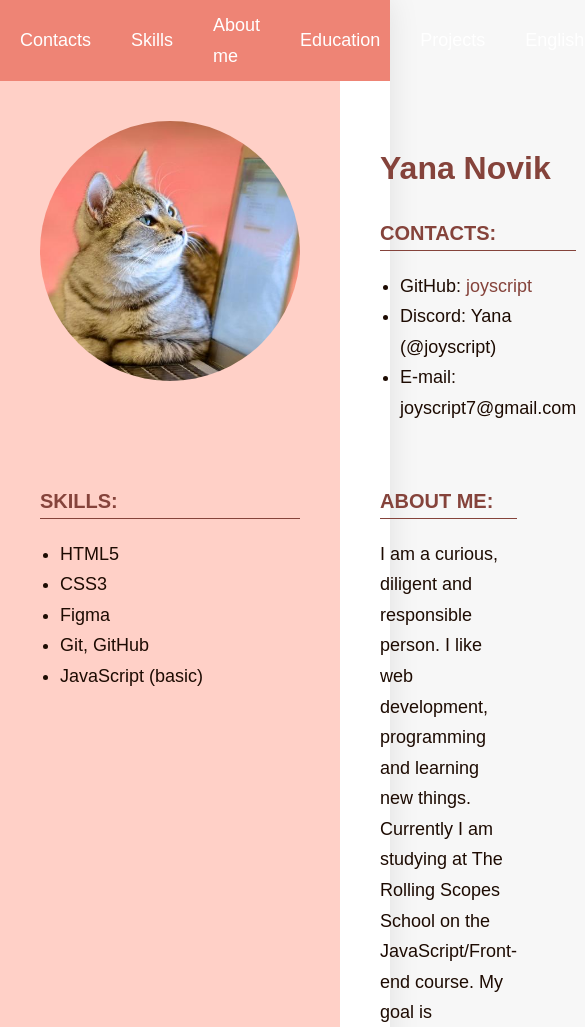
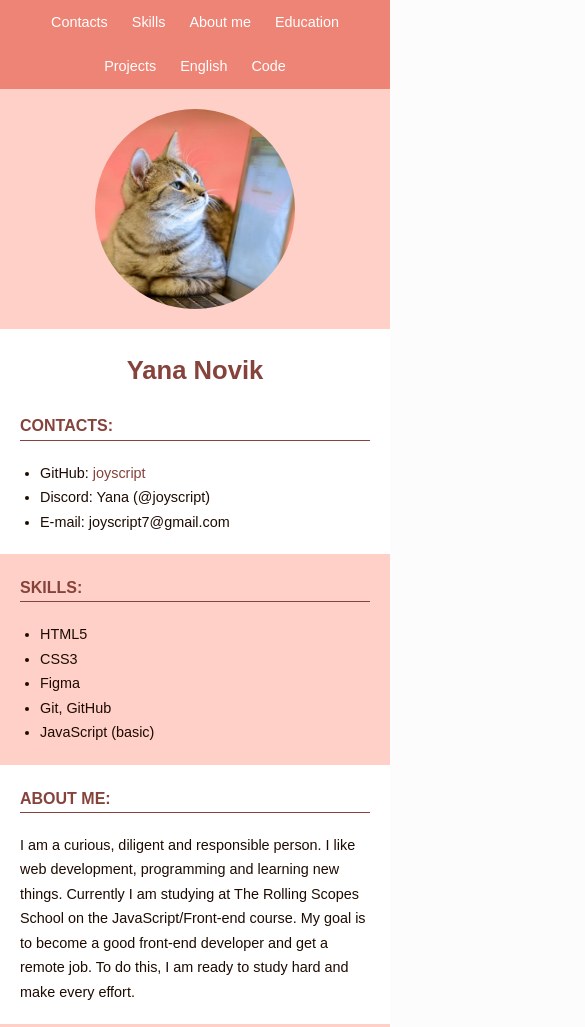
Before and after one commit to joyscript/rsschool-cv-stage0, a plain HTML site: page index.html in a window 390 px wide. Shown: the top 1027 px of the page, 585 px wide, since content can reach past the window. Drawn offline with Linux system fonts and the light colour scheme.

Commit message:
feat: add adaptive styles

```diff
--- a/index.html
+++ b/index.html
@@ -11,7 +11,7 @@
   <body>
     <div class="wrapper">
       <header class="header">
-        <nav>
+        <nav class="nav">
           <ul class="nav-list">
             <li><a class="nav-link" href="#contacts">Contacts</a></li>
             <li><a class="nav-link" href="#skills">Skills</a></li>
@@ -36,7 +36,7 @@
             <ul>
               <li>
                 GitHub:
-                <a href="https://github.com/joyscript">joyscript</a>
+                <a href="https://github.com/joyscript" target="_blank">joyscript</a>
               </li>
               <li>Discord: Yana (@joyscript)</li>
               <li>E-mail: joyscript7@gmail.com</li>
--- a/style.css
+++ b/style.css
@@ -8,6 +8,7 @@
 }
 
 html {
+  font-size: 10px;
   scroll-behavior: smooth;
 }
 
@@ -18,11 +19,11 @@ html {
 }
 
 body {
-  font-size: 18px;
+  font-size: 1.8rem;
   font-family: Arial, sans-serif;
   line-height: 1.7;
   color: var(--text-color);
-  background-color: #f7f7f7;
+  background-color: #fcfcfc;
 }
 
 a {
@@ -45,13 +46,13 @@ b {
 
 h1 {
   margin: 20px 0;
-  font-size: 32px;
+  font-size: 3.2rem;
 }
 
 h2 {
   width: 100%;
   margin-bottom: 20px;
-  font-size: 20px;
+  font-size: 2rem;
   text-transform: uppercase;
   border-bottom: 1px solid var(--title-color);
 }
@@ -66,14 +67,12 @@ img {
 }
 
 code {
-  font-size: 18px;
+  font-size: 1.8rem;
 }
 
 .wrapper {
   max-width: 1000px;
   margin: 0 auto;
-  background: var(--main-color);
-  background: #fff;
   box-shadow: 0 0 30px -1px rgba(0, 0, 0, 0.1);
 }
 
@@ -83,7 +82,6 @@ code {
 }
 
 .nav-list {
-  height: 100%;
   padding-left: 0;
   display: flex;
   justify-content: space-between;
@@ -106,7 +104,7 @@ code {
 }
 
 .left-column {
-  flex: 0 0 340px;
+  flex: 0 0 34%;
   padding: 40px 40px 20px;
   background: var(--main-color);
 }
@@ -114,6 +112,7 @@ code {
 .right-column {
   flex-grow: 1;
   padding: 40px 40px 20px;
+  background: #fff;
 }
 
 .avatar {
@@ -162,7 +161,7 @@ code {
 }
 
 .rss-link {
-  width: 100px;
+  width: 90px;
   height: 35px;
   background: url("./assets/rss.svg") no-repeat;
   background-size: contain;
@@ -171,5 +170,84 @@ code {
 .github-link:hover,
 .rss-link:hover {
   color: #fff;
-  opacity: 0.8;
+  opacity: 0.85;
 }
+
+/* ----------------------------------------------- */
+
+@media (max-width: 1023px) {
+  html {
+    font-size: 9px;
+  }
+
+  .left-column,
+  .right-column {
+    padding: 30px;
+  }
+
+  .avatar {
+    max-width: 230px;
+    margin: 0 auto;
+  }
+
+  h1 {
+    margin-top: 0;
+  }
+}
+
+@media (max-width: 767px) {
+  html {
+    font-size: 8px;
+  }
+
+  .nav-list {
+    padding: 0 10px;
+  }
+
+  .nav-link {
+    padding: 10px 12px;
+  }
+
+  .projects-wrapper {
+    flex-wrap: wrap;
+    justify-content: center;
+  }
+
+  .project-link {
+    max-width: 300px;
+  }
+
+  code {
+    font-size: 14px;
+  }
+}
+
+@media (max-width: 599px) {
+  .nav-list {
+    flex-wrap: wrap;
+    justify-content: center;
+  }
+
+  .row {
+    flex-direction: column;
+  }
+
+  .avatar {
+    max-width: 200px;
+  }
+
+  h1 {
+    text-align: center;
+  }
+}
+
+@media (max-width: 399px) {
+  .left-column,
+  .right-column {
+    padding: 20px;
+  }
+
+  code {
+    font-size: 12px;
+  }
+}
```
